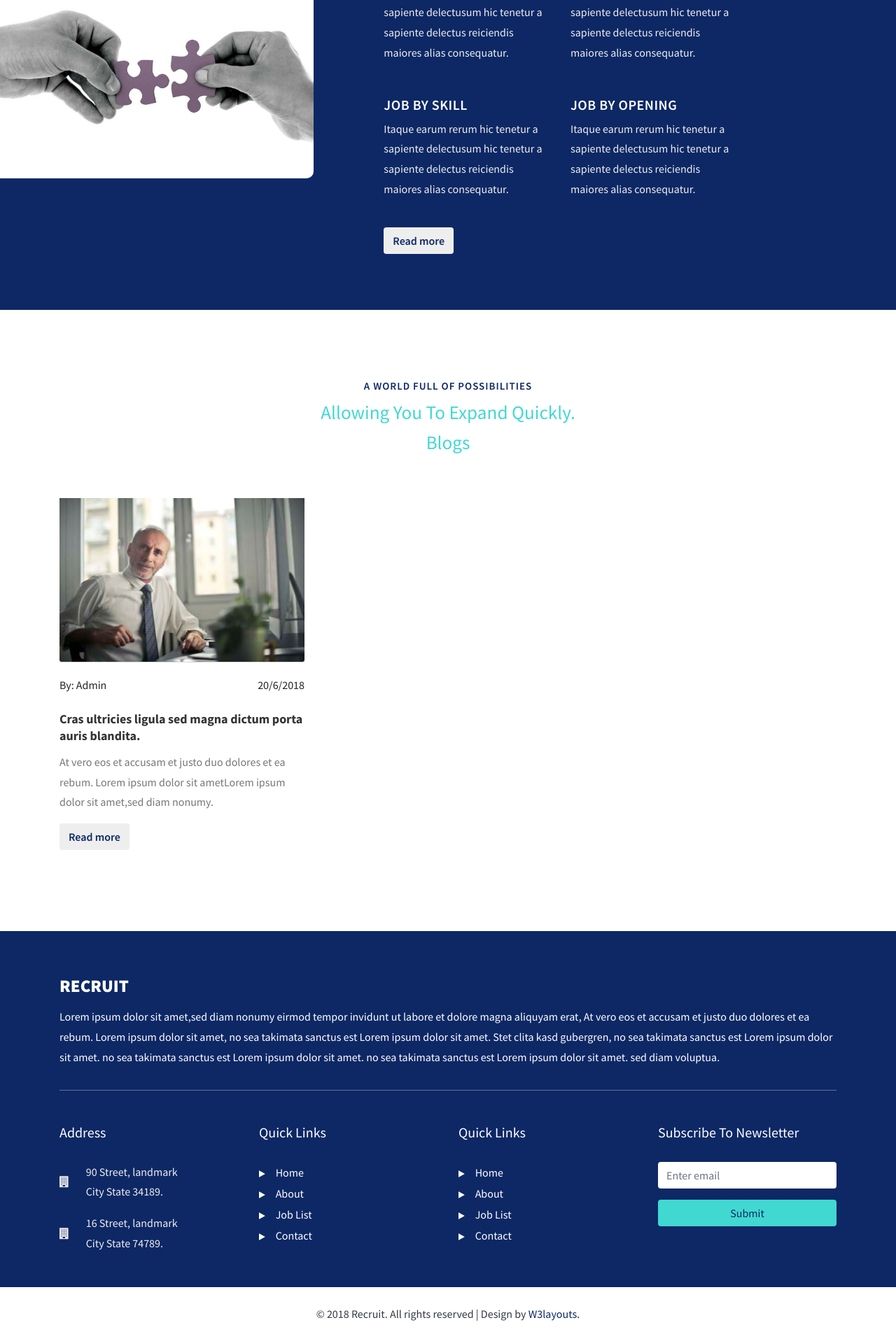
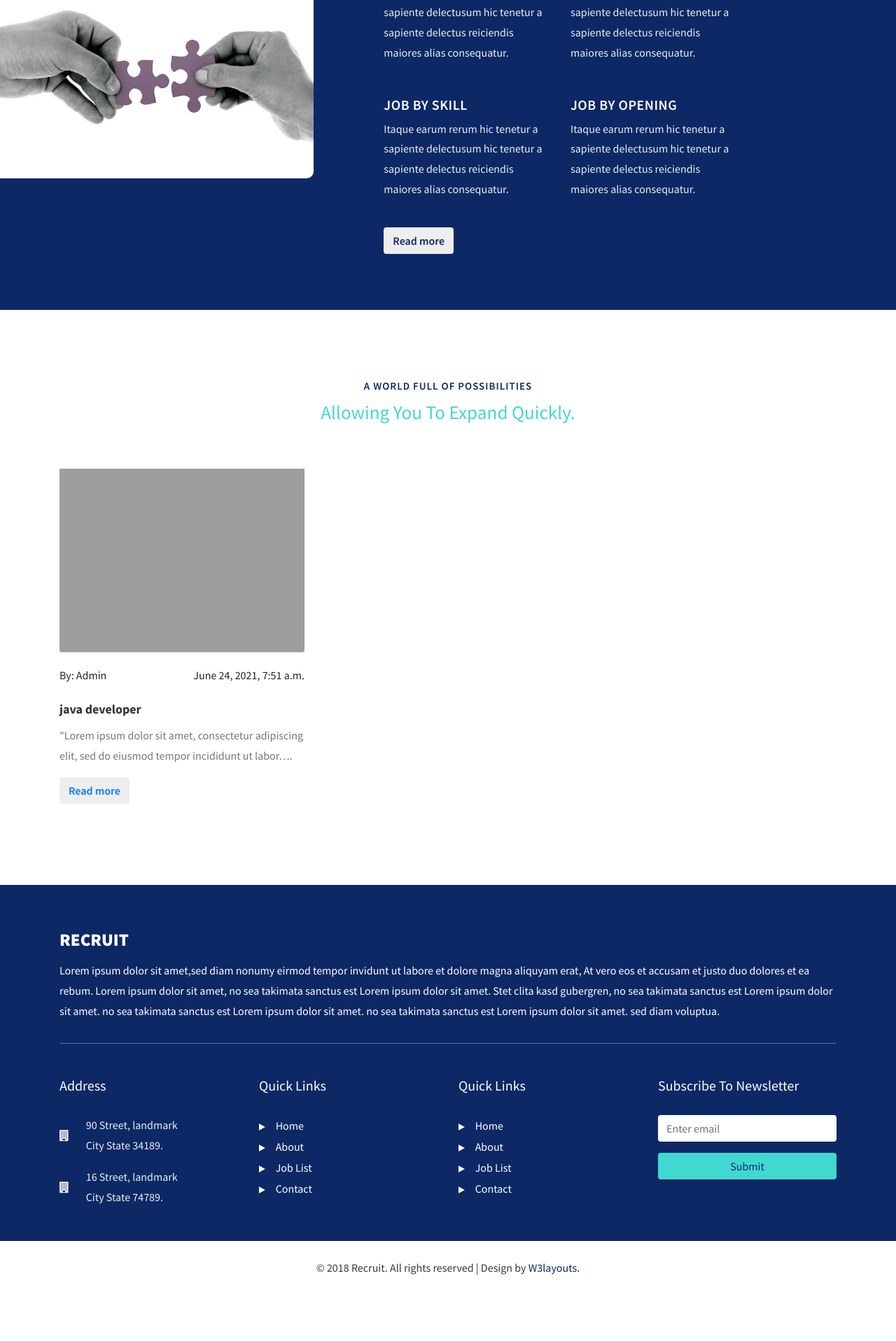
Before and after one commit to mohammedshajin/JobPortal, a Django app: page / in a window 1280 px wide. Shown: the part 3374-5291 px from the top of the page at 70% size. After the commit the page ends 5196 px from the top, so only its background shows below. Run offline with Django 3.2, Linux system fonts and the light colour scheme; data comes from the database, SQL or seed files in the repository; some libraries are stand-ins or nearby versions; grey boxes are pictures that could not be loaded.

Commit message:
index.html

```diff
--- a/core/views.py
+++ b/core/views.py
@@ -13,6 +13,7 @@ from .models import Job
 from django.core.paginator import Paginator, EmptyPage
 from .filters import JobFilter
 from django.db.models import Q
+from blog.models import Post
 
 def home(request):
     form = LoginForm()
@@ -39,7 +40,9 @@ def home(request):
                 form = LoginForm()
             return redirect('home')
 
-    return render(request, 'index.html', {'rform': rform, 'form':form})
+    all_posts = Post.objects.all()
+
+    return render(request, 'index.html', {'rform': rform, 'form':form, 'all_posts':all_posts})
 
 
 @login_required
--- a/templates/index.html
+++ b/templates/index.html
@@ -445,21 +445,22 @@ License URL: http://creativecommons.org/licenses/by/3.0/
     </section>
     <!-- //services bottom-->
 <!-- blog -->
+
 <section class="blog_w3ls py-lg-5">
     <div class="container py-5">
         <div class="title-sec-w3layouts_pvt text-center">
             <span class="title-wthree">a world full of possibilities</span>
             <h4 class="w3layouts_pvt-head">allowing you to expand quickly.</h4>
-                <h4 class="w3layouts_pvt-head">Blogs</h4>
         </div>
         <div class="row head-row-home">
+            {% for all_post in all_posts %}
             <!-- blog grid -->
             <div class="col-lg-4 col-md-6 mt-sm-0 mt-4">
                 <div class="card border-0">
                     <div class="card-header p-0">
                         <a href="#exampleModal2" data-toggle="modal" aria-pressed="false" data-target="#exampleModal2"
                             role="button">
-                                <img class="card-img-bottom" src="{% static 'images/b1.jpg' %}" alt="Card image cap">
+                            <img class="card-img-bottom" src="{{ all_post.thumbnail.url }}" alt="Card image cap">
                         </a>
                     </div>
                     <div class="card-body border-0 px-0">
@@ -467,24 +468,24 @@ License URL: http://creativecommons.org/licenses/by/3.0/
                             <span>
                                 By: Admin</span>
                             <span>
-                                    20/6/2018</span>
+                                {{all_post.publish}}</span>
                         </div>
                         <div class="pt-4">
                             <h5 class="blog-title card-title font-weight-bold">
                                 <a href="#exampleModal2" data-toggle="modal" aria-pressed="false" data-target="#exampleModal2"
-                                        role="button">Cras ultricies ligula sed magna dictum porta auris blandita.</a>
+                                    role="button">{{all_post.title}}</a>
                             </h5>
-                                <p>At vero eos et accusam et justo duo dolores et ea rebum. Lorem ipsum dolor sit
-                                    ametLorem ipsum dolor sit amet,sed diam nonumy.</p>
+                            <p>{{all_post.content|truncatechars:100}}.</p>
                         </div>
                         <button type="button" class="btn blog-btn wthree-bnr-btn" data-toggle="modal" aria-pressed="false"
                             data-target="#exampleModal2">
-                                Read more
+                            <a href="{{all_post.get_absolute_url}}"> Read more</a>
                         </button>
                     </div>
                 </div>
             </div>
             <!-- //blog grid -->
+            {% endfor %}
 
 
         </div>
```
Lines whose indentation alone changed are shown as unchanged.
